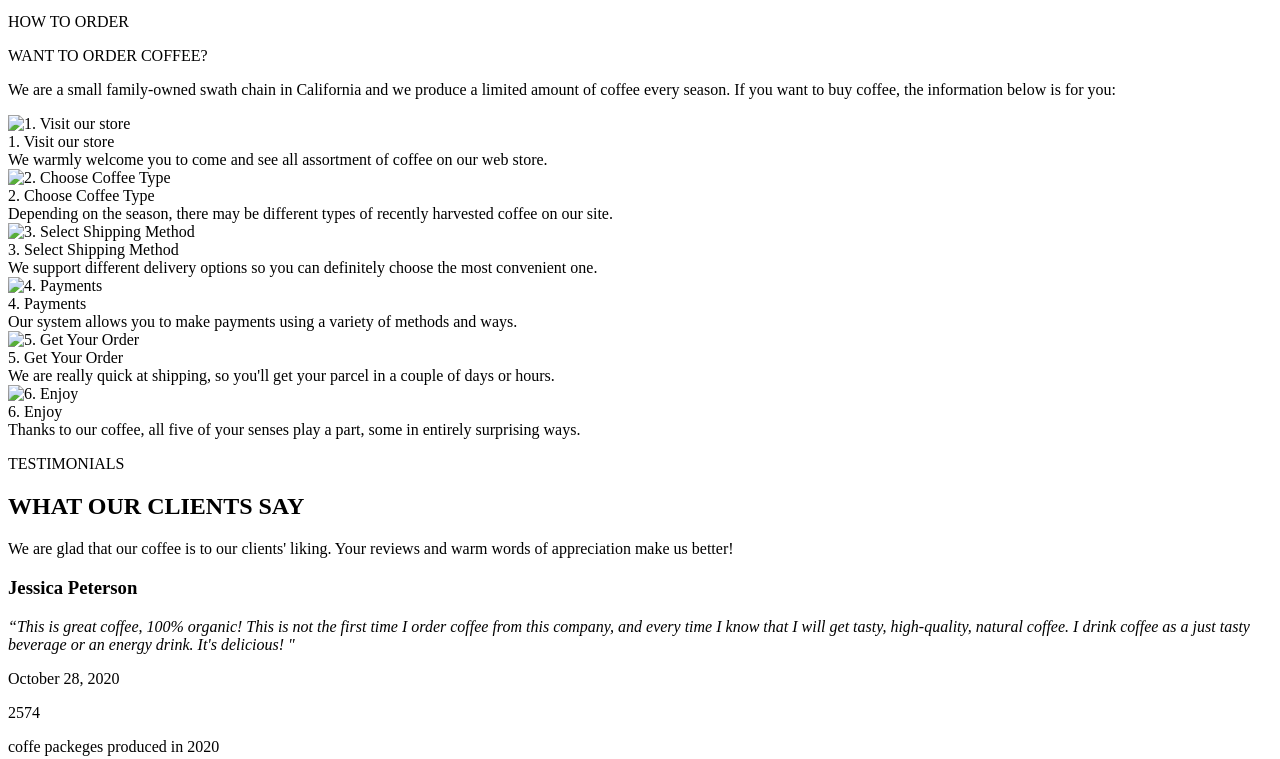
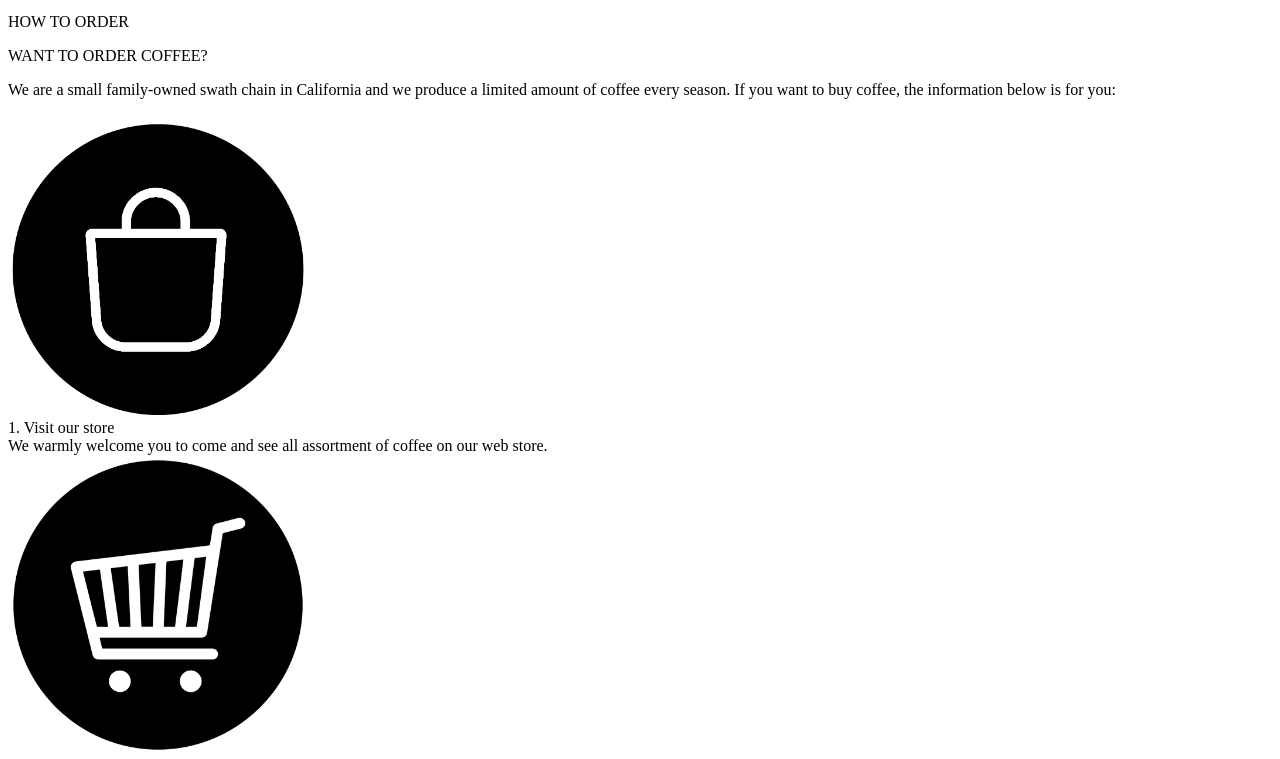
Before and after one commit to koldovsky/604-team-01, a plain HTML site: page index.html in a window 1280 px wide. Shown: the part 5651-6410 px from the top of the page. Drawn offline with Linux system fonts and the light colour scheme.

Commit message:
Added steps

```diff
--- a/index.html
+++ b/index.html
@@ -131,7 +131,7 @@
   </article>
   <!--olha-->
 <!-- Ostap -->
-
+<section id="store">
     <div>
       <div>
         <p>
@@ -219,6 +219,7 @@
         <button>Buy</button>
       </div>
     </div>
+</section>
     <div>
       <div>
         <img src="img/coffee-store/play-market.svg" width=140 alt="Play Market">
@@ -227,6 +228,7 @@
         <img src="img/coffee-store/app-store.svg" width=140 alt="App Store">
       </div>
     </div>
+<section id="steps">
   <div>
     <div>
       <div>
@@ -247,7 +249,7 @@
     </div>
     <div>
       <div>
-        <img src="img/coffee-store" width=300 alt="1. Visit our store">
+        <img src="img/coffee-store/steps/1-step.png" width=300 alt="1. Visit our store">
       </div>
       <div>
         <span>1. Visit our store</span>
@@ -257,7 +259,7 @@
       </div>
 
       <div>
-        <img src="img/coffee-store" width=300 alt="2. Choose Coffee Type">
+        <img src="img/coffee-store/steps/2-step.png" width=300 alt="2. Choose Coffee Type">
       </div>
       <div>
         <span>2. Choose Coffee Type</span>
@@ -267,7 +269,7 @@
       </div>
 
       <div>
-        <img src="img/coffee-store" width=300 alt="3. Select Shipping Method">
+        <img src="img/coffee-store/steps/3-step.png" width=300 alt="3. Select Shipping Method">
       </div>
       <div>
         <span>3. Select Shipping Method</span>
@@ -277,7 +279,7 @@
       </div>
 
       <div>
-        <img src="img/coffee-store" width=300 alt="4. Payments">
+        <img src="img/coffee-store/steps/4-step.png" width=300 alt="4. Payments">
       <div>
         <span>4. Payments</span>
       </div>
@@ -286,7 +288,7 @@
       </div>
 
       <div>
-        <img src="img/coffee-store" width=300 alt="5. Get Your Order">
+        <img src="img/coffee-store/steps/5-step.png" width=300 alt="5. Get Your Order">
       </div>
       <div>
         <span>5. Get Your Order</span>
@@ -296,7 +298,7 @@
       </div>
 
       <div>
-        <img src="img/coffee-store" width=300 alt="6. Enjoy">
+        <img src="img/coffee-store/steps/6-step.png" width=300 alt="6. Enjoy">
       </div>
       <div>
         <span>6. Enjoy</span>
@@ -306,7 +308,7 @@
       <div>
     </div>
   </div>
-
+</section>
 <!-- Ostap -->
 
       <!-- Bohdan -->
```
Also changed, not shown: img/coffee-store/steps/1-step.png (added), img/coffee-store/steps/2-step.png (added), img/coffee-store/steps/3-step.png (added), img/coffee-store/steps/4-step.png (added), img/coffee-store/steps/5-step.png (added), img/coffee-store/steps/6-step.png (added).
